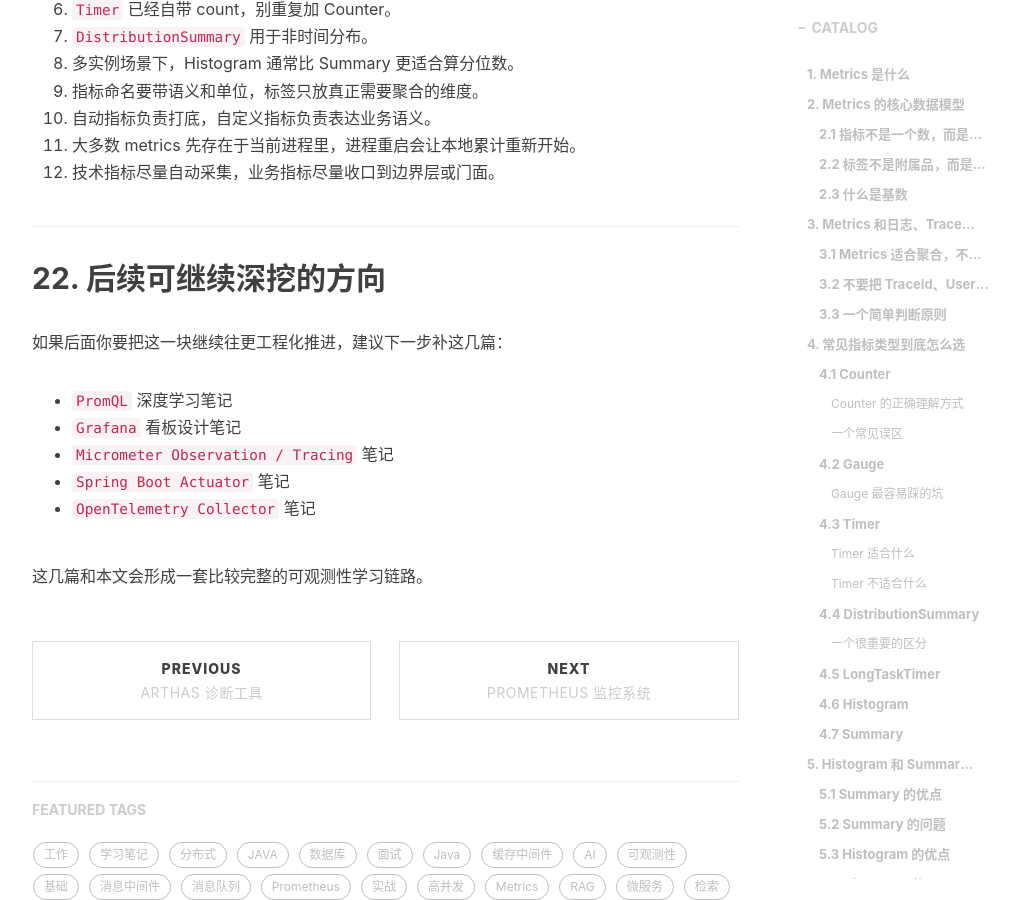
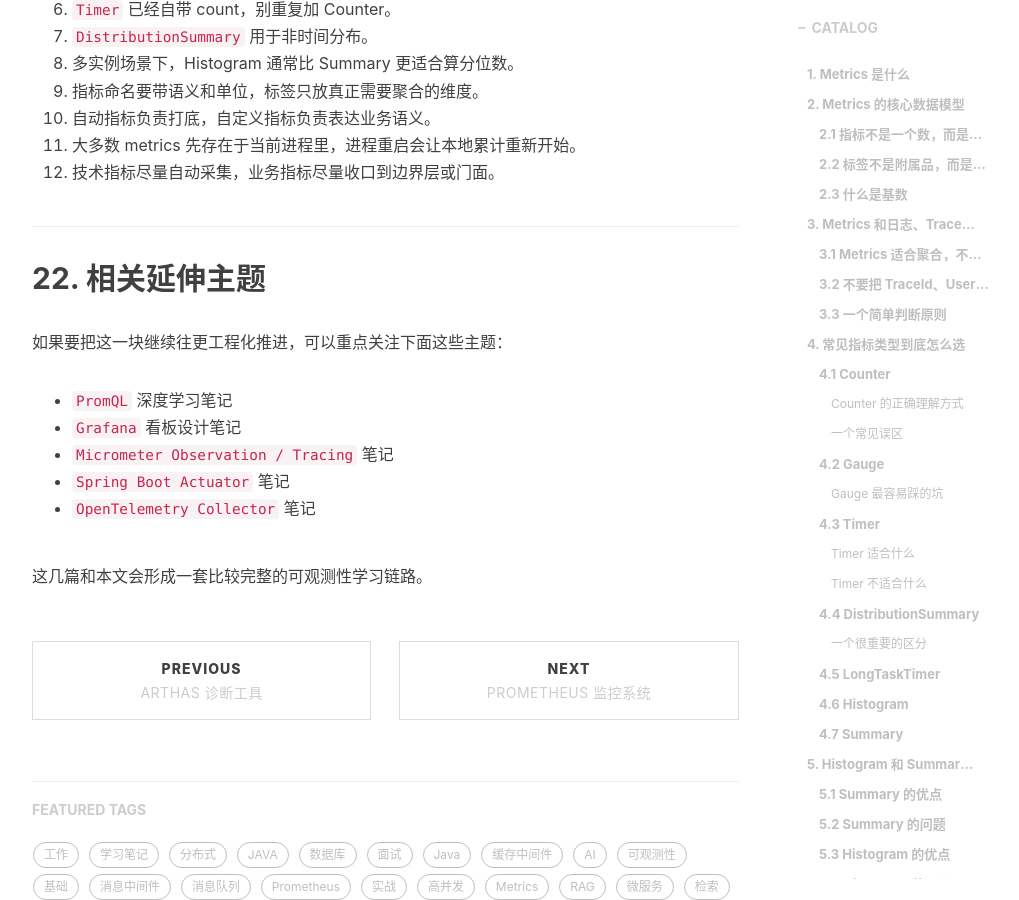
Before and after one commit to zxNchuPG/zxNchuPG.github.io, a Jekyll site: the page built from _posts/2026-05-21-02-metrics监控数据.markdown, in a window 1280 px wide and 900 px high, scrolled down 47345 px. Shown: the whole window, without its empty margins (233-1252 px from the left). Built offline with Jekyll 4.4.1, drawn with Linux system fonts in a browser that asks for light colours; nearby versions of some CDN libraries; comment, search, counter and statistics services are not loaded.

```diff
--- a/_posts/2026-05-21-01-arthas诊断工具.markdown
+++ b/_posts/2026-05-21-01-arthas诊断工具.markdown
@@ -291,7 +291,7 @@ curl -L https://alibaba.github.io/arthas/install.sh | sh
 
 如果没有脑图，Arthas 会越学越乱。
 
-我更推荐按“排障顺序”记，而不是按文档目录记。
+更好的记忆方式是按“排障顺序”理解，而不是按文档目录硬记。
 
 ### 5.1 第一层：先看全局
 
@@ -1534,7 +1534,7 @@ kill 1
 
 ---
 
-## 12. 一套我更推荐的学习顺序
+## 12. 一套更合理的学习顺序
 
 很多人学习 Arthas 的问题，不是不会命令，而是顺序错了。
 
--- a/_posts/2026-05-21-02-metrics监控数据.markdown
+++ b/_posts/2026-05-21-02-metrics监控数据.markdown
@@ -1678,9 +1678,9 @@ OpenTelemetry Metrics API 里常见的 instrument 包括：
 
 ---
 
-## 22. 后续可继续深挖的方向
-
-如果后面你要把这一块继续往更工程化推进，建议下一步补这几篇：
+## 22. 相关延伸主题
+
+如果要把这一块继续往更工程化推进，可以重点关注下面这些主题：
 
 - `PromQL` 深度学习笔记
 - `Grafana` 看板设计笔记
--- a/_posts/2026-05-21-03-prometheus监控系统.markdown
+++ b/_posts/2026-05-21-03-prometheus监控系统.markdown
@@ -1062,9 +1062,9 @@ Prometheus 的价值之一就是：
 
 ---
 
-## 21. 适合继续阅读的下一篇
+## 21. 相关阅读
 
-读完这篇，最自然的下一篇是：
+和本文衔接最自然的一篇是：
 
 - `Grafana 深度学习笔记`
 
--- a/_posts/2026-05-21-04-grafana监控可视化.markdown
+++ b/_posts/2026-05-21-04-grafana监控可视化.markdown
@@ -787,9 +787,9 @@ Grafana 不替代它们，而是把它们组织起来。
 
 ---
 
-## 17. 适合继续阅读的下一篇
+## 17. 相关阅读
 
-读完这篇，下一篇最适合接的是：
+和本文衔接最自然的一篇是：
 
 - `Metrics、Prometheus、Grafana 三者关系笔记`
 
--- a/_posts/2026-05-21-05-metrics-prometheus-grafana三者关系笔记.markdown
+++ b/_posts/2026-05-21-05-metrics-prometheus-grafana三者关系笔记.markdown
@@ -1114,9 +1114,9 @@ sum(rate(cache_load_duration_seconds_count{cache="user"}[5m]))
 
 ---
 
-## 19. 适合继续延伸的方向
+## 19. 相关延伸主题
 
-如果后面你想把这组专题继续补全，比较自然的下一步是：
+顺着这组专题继续展开，比较自然的延伸主题是：
 
 - `PromQL 深度学习笔记`
 - `Grafana Dashboard 设计实战笔记`
```
